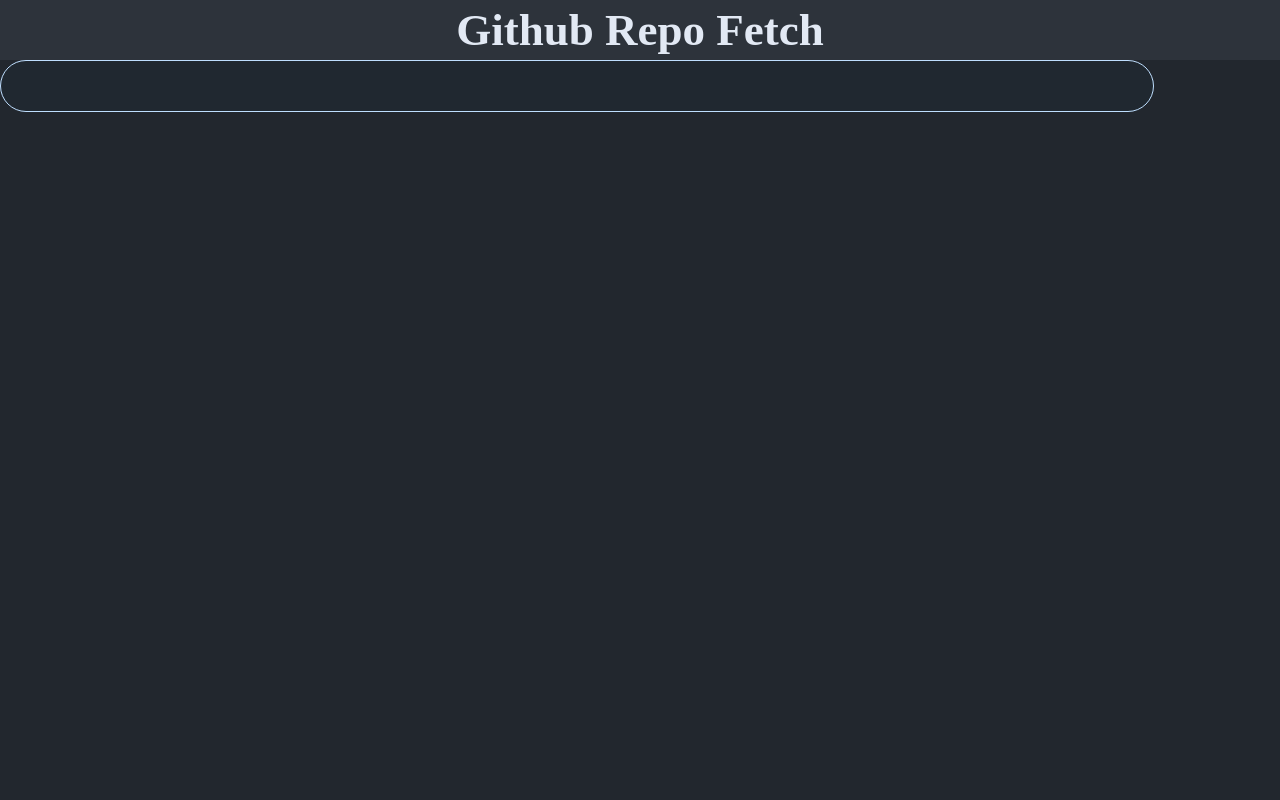
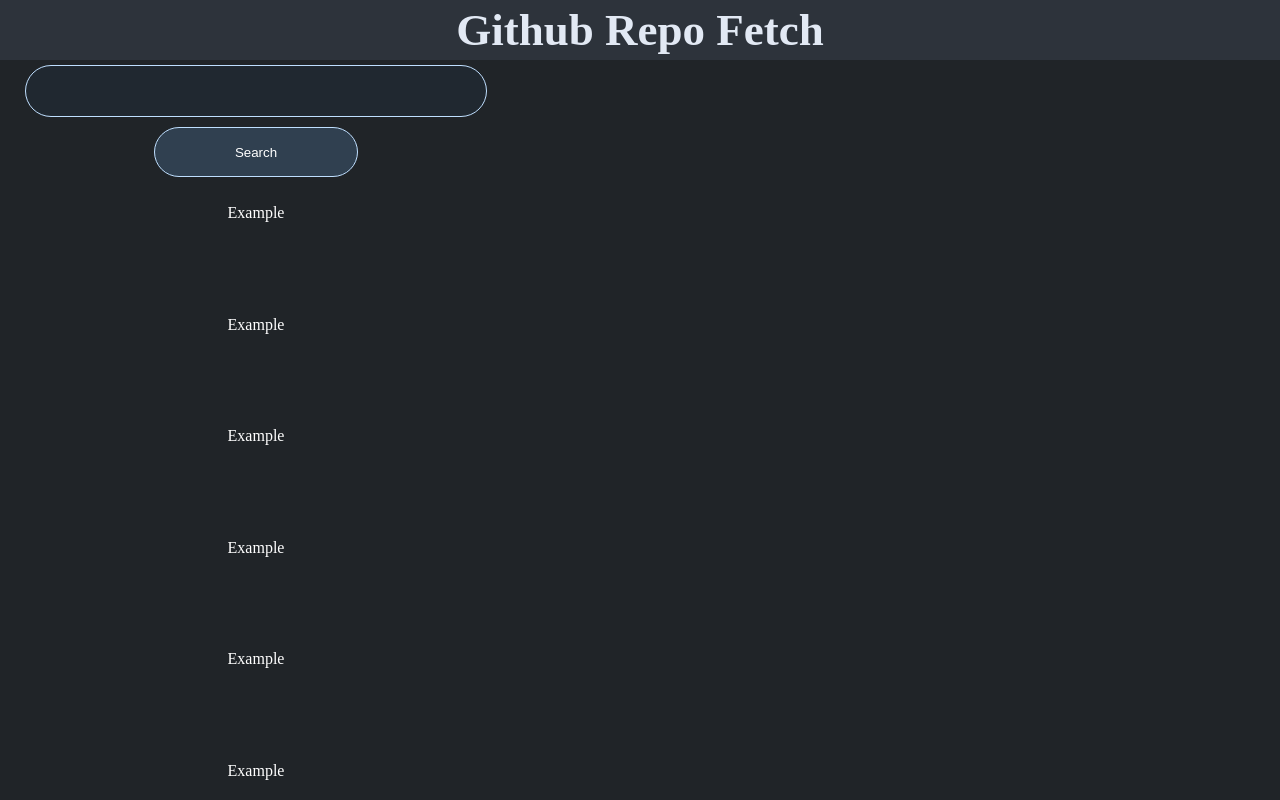
Before and after one commit to Edinaldo-C-Silva-Jr/React-Projects, a React (Create React App) app in the folder Github Repository Fetch/github-repo-fetch/: page / in a window 1280 px wide. Built offline with nearby package versions, Linux system fonts and the light colour scheme.

Commit message:
Built the base layout of the Home page.

```diff
--- a/Github Repository Fetch/github-repo-fetch/src/components/Input/styles.ts
+++ b/Github Repository Fetch/github-repo-fetch/src/components/Input/styles.ts
@@ -3,8 +3,10 @@
 export const InputContainer = styled.div`
     border: 1px solid #bfdfff;
     border-radius: 30px;
+
     height: 50px;
     width: 90%;
+    margin: 5px;
 
     display: flex;
     align-items: center;
--- a/Github Repository Fetch/github-repo-fetch/src/pages/Home/index.tsx
+++ b/Github Repository Fetch/github-repo-fetch/src/pages/Home/index.tsx
@@ -1,12 +1,36 @@
+import Button from "../../components/Button";
 import Header from "../../components/Header";
 import Input from "../../components/Input";
-import { Container } from "./styles";
+import {
+    Container,
+    LeftColumn,
+    Page,
+    RightColumn,
+    SearchArea,
+    SearchResults,
+} from "./styles";
 
 const App = () => {
     return (
         <Container>
             <Header />
-            <Input />
+            <Page>
+                <LeftColumn>
+                    <SearchArea>
+                        <Input />
+                        <Button />
+                    </SearchArea>
+                    <SearchResults>
+                        <p>Example</p>
+                        <p>Example</p>
+                        <p>Example</p>
+                        <p>Example</p>
+                        <p>Example</p>
+                        <p>Example</p>
+                    </SearchResults>
+                </LeftColumn>
+                <RightColumn></RightColumn>
+            </Page>
         </Container>
     );
 };
--- a/Github Repository Fetch/github-repo-fetch/src/pages/Home/styles.ts
+++ b/Github Repository Fetch/github-repo-fetch/src/pages/Home/styles.ts
@@ -2,12 +2,43 @@
 
 export const Container = styled.div`
     width: 100%;
-    height: 80vh;
+    height: 90vh;
 `;
 
 export const Page = styled.div`
+    width: 100%;
+    height: 100%;
+
+    display: flex;
+`;
+
+export const LeftColumn = styled.div`
+    flex: 2;
+    height: 100%;
+
+    display: flex;
+    flex-direction: column;
+`;
+
+export const SearchArea = styled.div`
+    width: 100%;
+    flex: 1;
+
     display: flex;
     align-items: center;
-    justify-content: center;
     flex-direction: column;
 `;
+
+export const SearchResults = styled.div`
+    width: 100%;
+    flex: 4;
+
+    display: flex;
+    align-items: center;
+    justify-content: space-between;
+    flex-direction: column;
+`;
+
+export const RightColumn = styled.div`
+    flex: 3;
+`;
--- a/Github Repository Fetch/github-repo-fetch/src/styles.ts
+++ b/Github Repository Fetch/github-repo-fetch/src/styles.ts
@@ -7,7 +7,7 @@
     }
 
     body {
-        background-color: #22272e;
+        background-color: #202428;
         color: #ffffff;
     }
 `;
```
